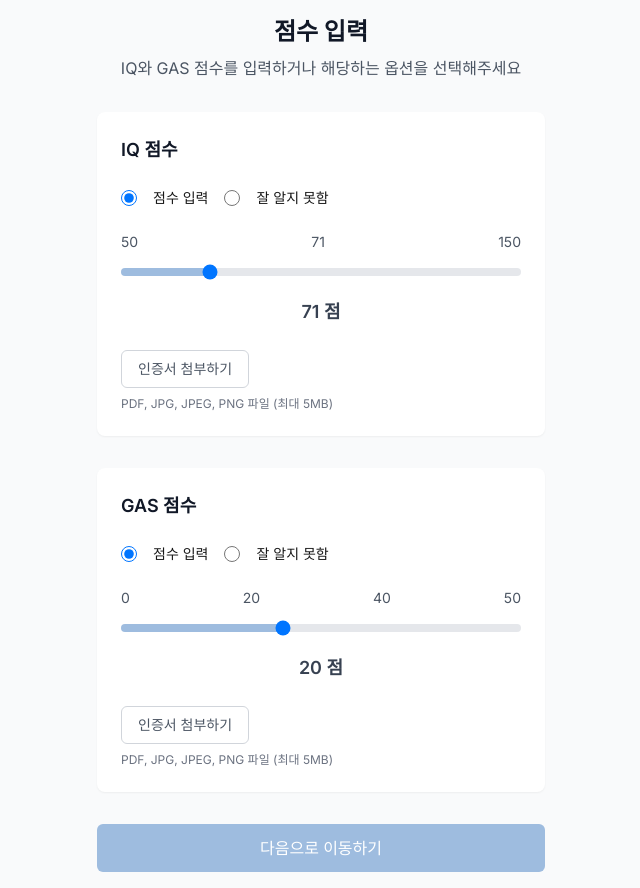
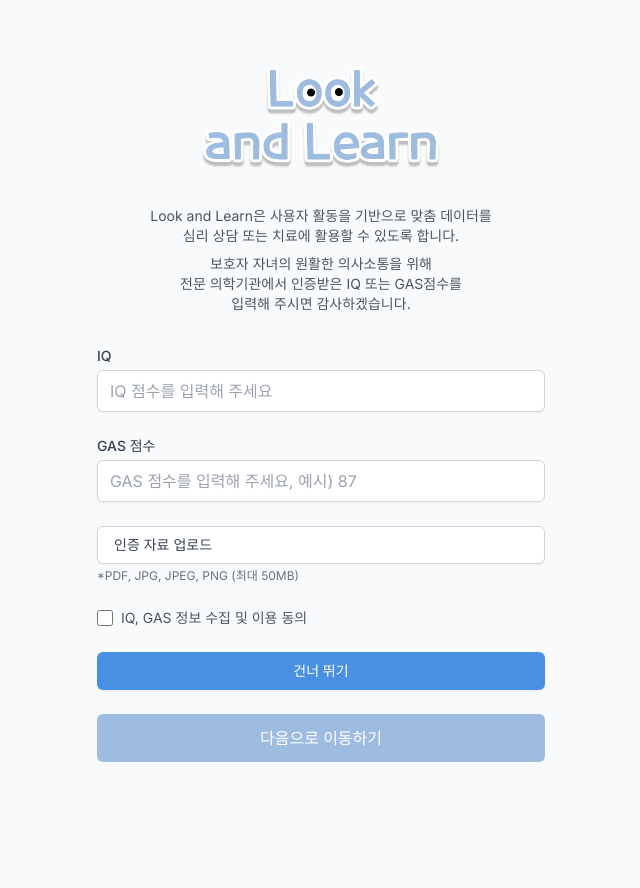
Before and after one commit to tinon1004/LookNLearn, a Next.js app: page /signup/score in a window 1280 px wide. Shown: the whole page, without its empty margins (319-959 px from the left). After the commit the page ends 800 px from the top, so only its background shows below. Built offline with nearby package versions, Linux system fonts and the light colour scheme.

Commit message:
Refactor: change IQ, GAS score design

```diff
--- a/src/app/signup/score/ScoreSelectionPage.tsx
+++ b/src/app/signup/score/ScoreSelectionPage.tsx
@@ -2,285 +2,126 @@
 
 import { useRouter } from 'next/navigation';
 import { useState } from 'react';
+import Image from 'next/image';
 
-type ScoreStatus = 'slider' | 'unknown';
-
-interface ScorData {
-  iq: number | null;
-  iqStatus: ScoreStatus;
-  iqFile: File | null;
-  gas: number | null;
-  gasStatus: ScoreStatus;
-
-  gasFile: File | null;
-}
+type ScoreData = {
+  iq: string;
+  gas: string;
+  file: File | null;
+  isChecked: boolean;
+};
 
 export default function ScoreSelectionPage() {
   const router = useRouter();
-  const [formData, setFormData] = useState<ScorData>({
-    iq: 71,
-    iqStatus: 'slider',
-    iqFile: null,
-    gas: 20,
-    gasStatus: 'slider',
-    gasFile: null
+  const [formData, setFormData] = useState<ScoreData>({
+    iq: '',
+    gas: '',
+    file: null,
+    isChecked: false
   });
 
-  const handleIQStatusChange = (status: ScoreStatus) => {
+  const handleFileChange = (e: React.ChangeEvent<HTMLInputElement>) => {
+    const file = e.target.files?.[0] || null;
     setFormData(prev => ({
       ...prev,
-      iqStatus: status,
-      iq: status === 'slider' ? prev.iq : null
-    }));
-  };
-
-  const handleGASStatusChange = (status: ScoreStatus) => {
-    setFormData(prev => ({
-      ...prev,
-      gasStatus: status,
-      gas: status === 'slider' ? prev.gas : null
+      file: file
     }));
   };
 
 
-  const handleIQFileChange = (e: React.ChangeEvent<HTMLInputElement>) => {
-    const file = e.target.files?.[0] || null;
-    setFormData(prev => ({
-      ...prev,
-      iqFile: file
-    }));
-  };
-
-  const handleGASFileChange = (e: React.ChangeEvent<HTMLInputElement>) => {
-    const file = e.target.files?.[0] || null;
-    setFormData(prev => ({
-      ...prev,
-      gasFile: file
-    }));
-  };
-
   const handleSubmit = () => {
-    console.log('IQ 데이터:', formData);
+    console.log('Form Data:', formData);
     router.push('/signup/symptoms');
-  };
-
-  const calculateIQProgress = (value: number) => {
-    return ((value - 50) / (150 - 50)) * 100;
   };
 
 
   return (
     <div className="flex flex-col items-center justify-center min-h-screen bg-gray-50 p-4">
       <div className="w-full max-w-md space-y-8">
-        <div className="text-center">
-          <h1 className="text-2xl font-bold text-gray-900">점수 입력</h1>
-          <p className="mt-2 text-gray-600">IQ와 GAS 점수를 입력하거나 해당하는 옵션을 선택해주세요</p>
+      <div className="text-center space-y-2">
+
+        <div className="mx-auto h-40 w-60 relative">
+          <Image
+            src="/img/Logo.png"
+            alt="Logo"
+            fill
+            className="object-contain"
+          />
         </div>
 
-        <div className="w-full space-y-6 bg-white p-6 rounded-lg shadow-sm">
-            <h2 className="text-lg font-semibold text-gray-900">IQ 점수</h2>
-            <div className="space-y-4">
-                <div className="flex items-center space-x-4">
-                <input
-                    type="radio"
-                    id="useSlider"
-                    checked={formData.iqStatus === 'slider'}
-                    onChange={() => handleIQStatusChange('slider')}
-                    className="w-4 h-4 text-[#9EBCDF] focus:ring-[#9EBCDF]"
-                />
-                <label htmlFor="useSlider" className="text-sm">
-                    점수 입력
-                </label>
-
-                <input
-                    type="radio"
-                    id="unknown"
-                    checked={formData.iqStatus === 'unknown'}
-                    onChange={() => handleIQStatusChange('unknown')}
-                    className="w-4 h-4 text-[#9EBCDF] focus:ring-[#9EBCDF]"
-                />
-                <label htmlFor="unknown" className="text-sm">
-                    잘 알지 못함
-                </label>
-                </div>
-            </div>
-
-            {formData.iqStatus === 'slider' && (
-                <div className="space-y-4">
-                <div className="flex justify-between text-sm text-gray-600">
-                    <span>50</span>
-                    <span>71</span>
-                    <span>150</span>
-                </div>
-
-                <input
-                    type="range"
-                    min="50"
-                    max="150"
-                    step="1"
-                    value={formData.iq || 71}
-                    onChange={(e) => setFormData(prev => ({
-                    ...prev,
-                    iq: Number(e.target.value)
-                    }))}
-                    className="w-full h-2 bg-gray-200 rounded-lg appearance-none cursor-pointer"
-                    style={{
-                        background: `linear-gradient(to right, #9EBCDF 0%, #9EBCDF ${calculateIQProgress(formData.iq || 71)}%, #E5E7EB ${calculateIQProgress(formData.iq || 71)}%, #E5E7EB 100%)`
-                    }}
-                />
-
-                <div className="text-center">
-                    <p className={`text-lg font-semibold ${
-                    (formData.iq || 0) < 71 ? 'text-red-500' : 'text-gray-700'
-                    }`}>
-                    {formData.iq} 점
-                    </p>
-                </div>
-                </div>
-            )}
-
-            {formData.iqStatus === 'unknown' && (
-                <p className="text-center text-gray-600">
-                정확한 IQ 점수를 모르는 것으로 기록됩니다.
-                </p>
-            )}
-
-            {formData.iqStatus === 'slider' && (
-                <div className="mt-4 space-y-2">
-                    <div className="flex">
-                        <input
-                            type="file"
-                            id="iqFile"
-                            onChange={handleIQFileChange}
-                            accept=".pdf,.jpg,.jpeg,.png"
-                            className="hidden"
-                        />
-                        <label
-                            htmlFor="iqFile"
-                            className="flex items-center px-4 py-2 bg-white border border-gray-300 rounded-md cursor-pointer hover:bg-gray-50 transition-colors"
-                        >
-                            <span className="text-sm text-gray-600">
-                                {formData.iqFile ? '인증서 첨부 완료' : '인증서 첨부하기'}
-                            </span>
-                        </label>
-                        {formData.iqFile && (
-                            <button
-                                onClick={() => setFormData(prev => ({ ...prev, iqFile: null }))}
-                                className="ml-2 text-sm text-red-500 hover:text-red-600"
-                            >
-                                삭제
-                            </button>
-                        )}
-                    </div>
-                    <p className="text-xs text-gray-500">PDF, JPG, JPEG, PNG 파일 (최대 5MB)</p>
-                </div>
-             )}
-
+          <p className="mt-4 text-gray-600 text-sm">
+            Look and Learn은 사용자 활동을 기반으로 맞춤 데이터를<br />
+            심리 상담 또는 치료에 활용할 수 있도록 합니다.
+          </p>
+          <p className="mt-4 text-gray-600 text-sm">
+            보호자 자녀의 원활한 의사소통을 위해<br />
+            전문 의학기관에서 인증받은 IQ 또는 GAS점수를<br />
+            입력해 주시면 감사하겠습니다.
+          </p>
         </div>
 
+        <div className="space-y-6">
+          <div>
+            <label className="block text-sm font-medium text-gray-700">IQ</label>
+            <input
+              type="text"
+              placeholder="IQ 점수를 입력해 주세요"
+              value={formData.iq}
+              onChange={(e) => setFormData(prev => ({ ...prev, iq: e.target.value }))}
+              className="mt-1 block w-full px-3 py-2 border border-gray-300 rounded-md shadow-sm focus:outline-none focus:ring-[#4A90E2] focus:border-[#4A90E2]"
+            />
+          </div>
 
-        <div className="w-full space-y-6 bg-white p-6 rounded-lg shadow-sm">
-            <h2 className="text-lg font-semibold text-gray-900">GAS 점수</h2>
-            <div className="space-y-4">
-                <div className="flex items-center space-x-4">
-                <input
-                    type="radio"
-                    id="gasSlider"
-                    checked={formData.gasStatus === 'slider'}
-                    onChange={() => handleGASStatusChange('slider')}
-                    className="w-4 h-4 text-[#9EBCDF] focus:ring-[#9EBCDF]"
-                />
-                <label htmlFor="gasSlider" className="text-sm">
-                    점수 입력
-                </label>
+          <div>
+            <label className="block text-sm font-medium text-gray-700">GAS 점수</label>
+            <input
+              type="text"
+              placeholder="GAS 점수를 입력해 주세요, 예시) 87"
+              value={formData.gas}
+              onChange={(e) => setFormData(prev => ({ ...prev, gas: e.target.value }))}
+              className="mt-1 block w-full px-3 py-2 border border-gray-300 rounded-md shadow-sm focus:outline-none focus:ring-[#4A90E2] focus:border-[#4A90E2]"
+            />
+          </div>
 
-                <input
-                    type="radio"
-                    id="gasUnknown"
-                    checked={formData.gasStatus === 'unknown'}
-                    onChange={() => handleGASStatusChange('unknown')}
-                    className="w-4 h-4 text-[#9EBCDF] focus:ring-[#9EBCDF]"
-                />
-                <label htmlFor="gasUnknown" className="text-sm">
-                    잘 알지 못함
-                </label>
+          <div>
+            <label
+                htmlFor="file-upload"
+                className="block w-full px-4 py-2 border border-gray-300 rounded-md shadow-sm text-sm text-gray-700 bg-white hover:bg-gray-50 cursor-pointer"
+              >
+                <div className="flex items-center space-x-2">
+                  {/* <Upload size={16} className="text-gray-500" /> */}
+                  <span>인증 자료 업로드</span>
                 </div>
-            </div>
+              </label>
+            <input
+              id="file-upload"
+              type="file"
+              className="hidden"
+              onChange={handleFileChange}
+              accept=".pdf,.jpg,.jpeg,.png"
+            />
+            <p className="mt-1 text-xs text-gray-500">*PDF, JPG, JPEG, PNG (최대 50MB)</p>
+          </div>
 
-            {formData.gasStatus === 'slider' && (
-                <div className="space-y-4">
-                <div className="flex justify-between text-sm text-gray-600">
-                    <span>0</span>
-                    <span>20</span>
-                    <span>40</span>
-                    <span>50</span>
-                </div>
+          <div className="flex items-center">
+            <input
+              type="checkbox"
+              id="terms"
+              checked={formData.isChecked}
+              onChange={(e) => setFormData(prev => ({ ...prev, isChecked: e.target.checked }))}
+              className="h-4 w-4 text-[#4A90E2] focus:ring-[#4A90E2] border-gray-300 rounded"
+            />
+            <label htmlFor="terms" className="ml-2 text-sm text-gray-600">
+              IQ, GAS 정보 수집 및 이용 동의
+            </label>
+          </div>
 
-                <input
-                    type="range"
-                    min="0"
-                    max="50"
-                    step="1"
-                    value={formData.gas ?? 20}
-                    onChange={(e) => {
-                        const value = Number(e.target.value);
-                        setFormData(prev => ({
-                          ...prev,
-                          gas: value
-                        }));
-                      }}
-                    className="w-full h-2 bg-gray-200 rounded-lg appearance-none cursor-pointer"
-                    style={{
-                        background: `linear-gradient(to right, #9EBCDF 0%, #9EBCDF ${(formData.gas || 0) * 2}%, #E5E7EB ${(formData.gas || 0) * 2}%, #E5E7EB 100%)`
-                      }}
-                />
-
-                <div className="text-center">
-                    <p className="text-lg font-semibold text-gray-700">
-                      {formData.gas} 점
-                    </p>
-                </div>
-                </div>
-            )}
-
-            {formData.gasStatus === 'unknown' && (
-                <p className="text-center text-gray-600">
-                정확한 GAS 점수를 모르는 것으로 기록됩니다.
-                </p>
-            )}
-
-            {formData.gasStatus === 'slider' && (
-                <div className="mt-4 space-y-2">
-                    <div className="flex">
-                        <input
-                            type="file"
-                            id="gasFile"
-                            onChange={handleGASFileChange}
-                            accept=".pdf,.jpg,.jpeg,.png"
-                            className="hidden"
-                        />
-                        <label
-                            htmlFor="gasFile"
-                            className="flex items-center px-4 py-2 bg-white border border-gray-300 rounded-md cursor-pointer hover:bg-gray-50 transition-colors"
-                        >
-                            <span className="text-sm text-gray-600">
-                            {formData.gasFile ? '인증서 첨부 완료' : '인증서 첨부하기'}
-                            </span>
-                        </label>
-                        {formData.gasFile && (
-                            <button
-                            onClick={() => setFormData(prev => ({ ...prev, gasFile: null }))}
-                            className="ml-2 text-sm text-red-500 hover:text-red-600 flex-shrink-0"
-                            >
-                            삭제
-                            </button>
-                        )}
-                    </div>
-                    <p className="text-xs text-gray-500">PDF, JPG, JPEG, PNG 파일 (최대 5MB)</p>
-                </div>
-            )}
-
-        </div>
+          <button
+            onClick={handleSubmit}
+            className="w-full text-center py-2 px-4 border border-transparent rounded-md shadow-sm text-sm font-medium text-white bg-[#4A90E2] hover:bg-[#357ABD] focus:outline-none focus:ring-2 focus:ring-offset-2 focus:ring-[#4A90E2]"
+          >
+            건너 뛰기
+          </button>
 
         <button
           onClick={handleSubmit}
@@ -288,6 +129,7 @@ export default function ScoreSelectionPage() {
         >
           다음으로 이동하기
         </button>
+        </div>
       </div>
     </div>
   );
```
